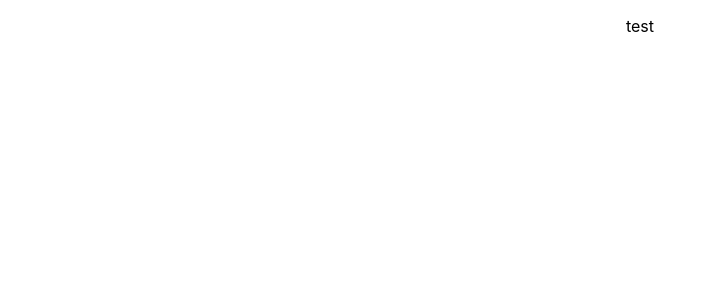
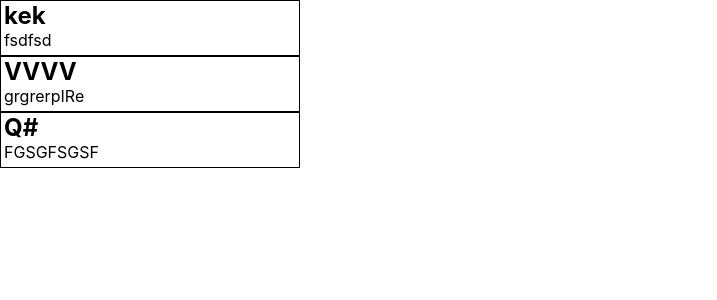
Before and after one commit to postgoatleg/notesApp, a React (Create React App) app in the folder notes/: page / in a window 1280 px wide. Shown: the top 300 px of the page, without its empty margins (0-717 px from the left). Built offline with nearby package versions, Linux system fonts and the light colour scheme; the HTML template or start-up script is replaced by a standard one.

Commit message:
started look like notes...

```diff
--- a/notes/src/App.css
+++ b/notes/src/App.css
@@ -1,38 +1,8 @@
-.App {
-  text-align: center;
+* {
+   margin: 0;
+  padding: 0;
 }
 
-.App-logo {
-  height: 40vmin;
-  pointer-events: none;
+.App {
+    display: flex;
 }
-
-@media (prefers-reduced-motion: no-preference) {
-  .App-logo {
-    animation: App-logo-spin infinite 20s linear;
-  }
-}
-
-.App-header {
-  background-color: #282c34;
-  min-height: 100vh;
-  display: flex;
-  flex-direction: column;
-  align-items: center;
-  justify-content: center;
-  font-size: calc(10px + 2vmin);
-  color: white;
-}
-
-.App-link {
-  color: #61dafb;
-}
-
-@keyframes App-logo-spin {
-  from {
-    transform: rotate(0deg);
-  }
-  to {
-    transform: rotate(360deg);
-  }
-}
--- a/notes/src/App.js
+++ b/notes/src/App.js
@@ -1,9 +1,26 @@
 import './App.css';
+import React, {useState} from 'react';
+
+import Note from './components/Note.jsx';
+import NotePreview from './components/UI/NotePreview/NotePreview';
+import List from './components/list.jsx';
+
 
 function App() {
+    const [notes, setNotes] = useState([
+        {title: 'kek', text: 'fsdfsd', id: crypto.randomUUID()},
+        {title: 'VVVV', text: 'grgrerpIRe', id: crypto.randomUUID()},
+        {title: 'Q#', text: 'FGSGFSGSF', id: crypto.randomUUID()}
+    ]);
+    const [selectedNoteId, setSelectedNoteId] = useState(null);
+    const selectNote = (noteId) => {setSelectedNoteId(noteId)};
+    const selectedNote = notes.find(item => item.id == selectedNoteId);
+    console.log(selectedNote);
+    const updateText = () => {alert("test")};
   return (
     <div className="App">
-      <p>test</p>
+        <List notes={notes} selectNote={selectNote}></List>
+        {selectedNote && <Note note={selectedNote} change={updateText}/>}
     </div>
   );
 }
--- /dev/null
+++ b/notes/src/components/Note.jsx
@@ -0,0 +1,14 @@
+import React from 'react';
+import InputNote from './UI/input/InputNote';
+import styles from './styles/Note.module.css';
+const Note = (props, change) => {
+    console.log("Note: ",props, change)
+    return (
+        <div className={styles.Note} onChange={change}>
+            <h2>{props.note.title}</h2>
+            <InputNote value={props.note.text}/>
+        </div>
+    );
+};
+
+export default Note;
--- /dev/null
+++ b/notes/src/components/UI/NotePreview/NotePreview.jsx
@@ -0,0 +1,15 @@
+import React from 'react';
+import styles from './NotePreview.module.css'
+const NotePreview = (props) => {
+    const selectNote = () => {
+        props.selectNote(props.note.id);
+    }
+    return (
+        <div className={styles.preview} onClick={selectNote}>
+            <h2>{props.note.title}</h2>
+            <p className={styles.textPreview}>{props.note.text}</p>
+        </div>
+    );
+};
+
+export default NotePreview;
--- /dev/null
+++ b/notes/src/components/UI/NotePreview/NotePreview.module.css
@@ -0,0 +1,9 @@
+.preview {
+    border: 1px black solid;
+    padding-bottom: 5px;
+    padding-left: 3px;
+}
+.textPreview {
+    text-overflow: ellipsis;
+    overflow: hidden;
+}
--- /dev/null
+++ b/notes/src/components/UI/input/InputNote.jsx
@@ -0,0 +1,14 @@
+import React from 'react';
+import classes from './InputNote.module.css';
+
+const InputNote = (props, change) => {
+    console.log(props, change);
+
+    return (
+        <div>
+            <textarea className={classes.input} value={props.value}/>
+        </div>
+    );
+};
+
+export default InputNote;
--- /dev/null
+++ b/notes/src/components/UI/input/InputNote.module.css
@@ -0,0 +1,11 @@
+.input {
+    width: 100%;
+    height: 100%;
+    /*font-size: 50px;*/
+    background-color: red;
+    border: none;
+    resize: none;
+}
+.input::selection {
+    border: none;
+}
--- /dev/null
+++ b/notes/src/components/list.jsx
@@ -0,0 +1,12 @@
+import React from 'react';
+import NotePreview from './UI/NotePreview/NotePreview'
+import styles from './list.module.css'
+const List = (props) => {
+    return (
+        <div className={styles.list}>
+            {props.notes.map(note => <NotePreview note={note} selectNote={props.selectNote}/>)}
+        </div>
+    );
+};
+
+export default List;
--- /dev/null
+++ b/notes/src/components/list.module.css
@@ -0,0 +1,3 @@
+.list {
+    width: 300px;
+}
--- /dev/null
+++ b/notes/src/components/styles/Note.module.css
@@ -0,0 +1,4 @@
+.Note {
+    width: 100%;
+    height: 100%;
+}
```
